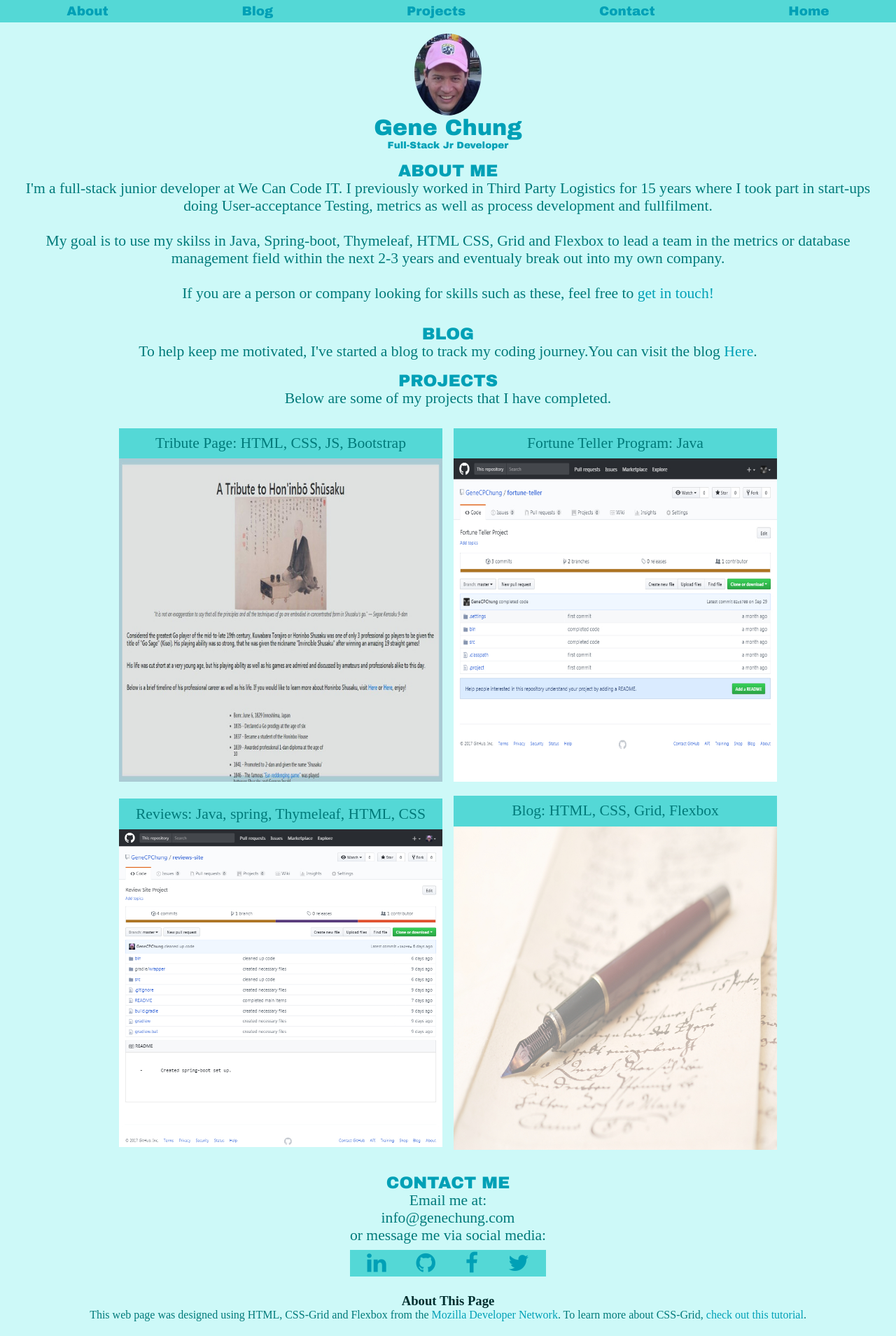
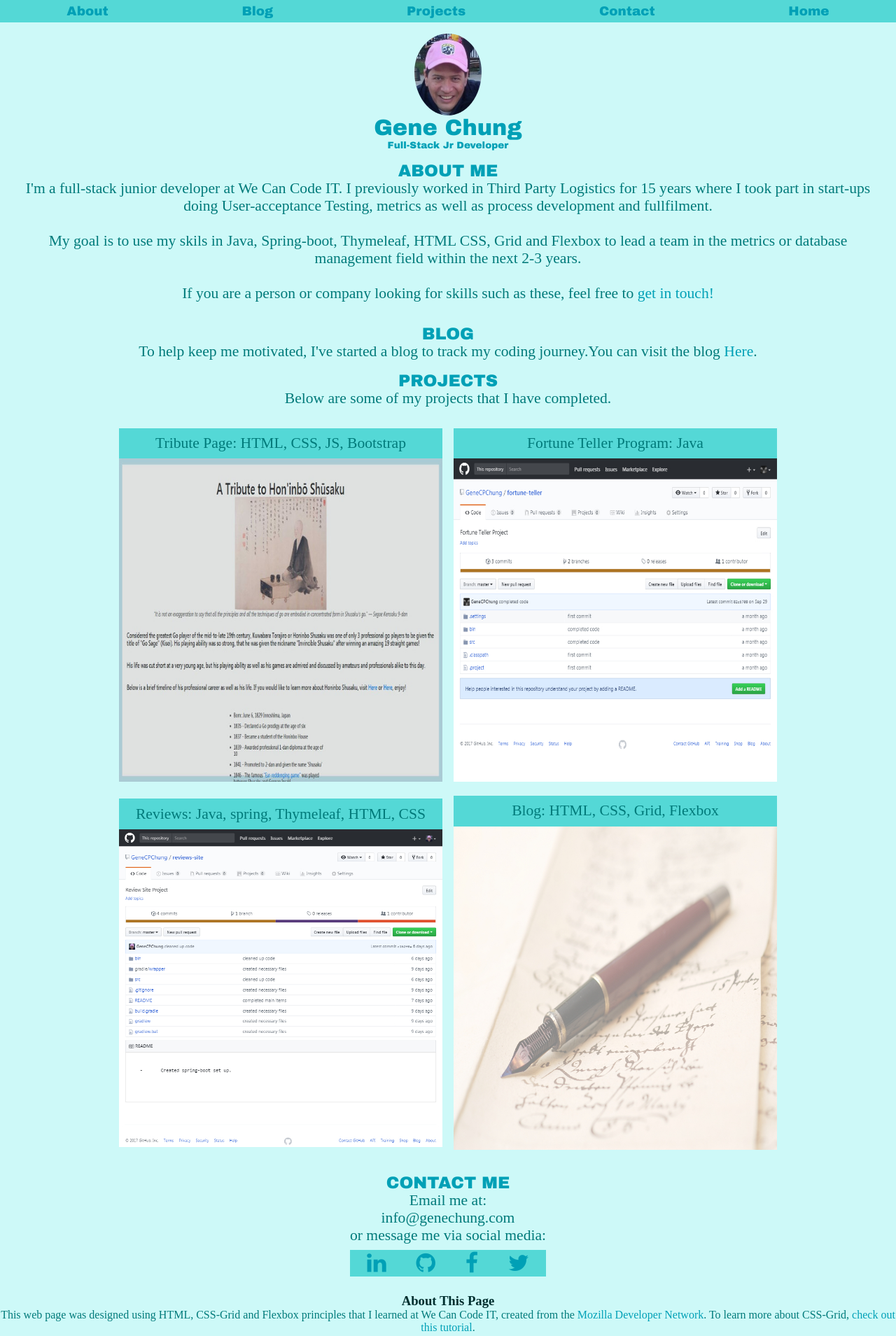
Before and after one commit to GeneCPChung/GeneCPChung.github.io, a plain HTML site: page index.html in a window 1280 px wide. Shown: the whole page at 70% size. Drawn offline with Linux system fonts and the light colour scheme.

Commit message:
fix spelling

```diff
--- a/index.html
+++ b/index.html
@@ -29,7 +29,7 @@
 		</header>
 		<section class="grid-item-1">
 			<h1 id="about">ABOUT ME</h1>
-			<p>I'm a full-stack junior developer at We Can Code IT. I previously worked in Third Party Logistics for 15 years where I took part in start-ups doing User-acceptance Testing, metrics as well as process development and fullfilment.<br></br>My goal is to use my skilss in Java, Spring-boot, Thymeleaf, HTML CSS, Grid and Flexbox to lead a team in the metrics or database management field within the next 2-3 years and eventualy break out into my own company.<br></br>If you are a person or company looking for skills such as these, feel free to <a href="#contact">get in touch!</a></p>
+			<p>I'm a full-stack junior developer at We Can Code IT. I previously worked in Third Party Logistics for 15 years where I took part in start-ups doing User-acceptance Testing, metrics as well as process development and fullfilment.<br></br>My goal is to use my skils in Java, Spring-boot, Thymeleaf, HTML CSS, Grid and Flexbox to lead a team in the metrics or database management field within the next 2-3 years.<br></br>If you are a person or company looking for skills such as these, feel free to <a href="#contact">get in touch!</a></p>
 		</section>
 		<section class="grid-item-2">
 			<h1 id="blog">BLOG</h1>
@@ -78,7 +78,7 @@
 		</section>
 		<footer>
 			<h3>About This Page</h3>
-			<p id="mdn">This web page was designed using HTML, CSS-Grid and Flexbox from the <a href="https://developer.mozilla.org/en-US/">Mozilla Developer Network</a>. To learn more about CSS-Grid, <a href="http://cssgridgarden.com/">check out this tutorial</a>.</p>
+			<p id="mdn">This web page was designed using HTML, CSS-Grid and Flexbox principles that I learned at We Can Code IT, created from the <a href="https://developer.mozilla.org/en-US/">Mozilla Developer Network</a>. To learn more about CSS-Grid, <a href="http://cssgridgarden.com/">check out this tutorial</a>.</p>
 		</footer>
 
 	</div>
```
